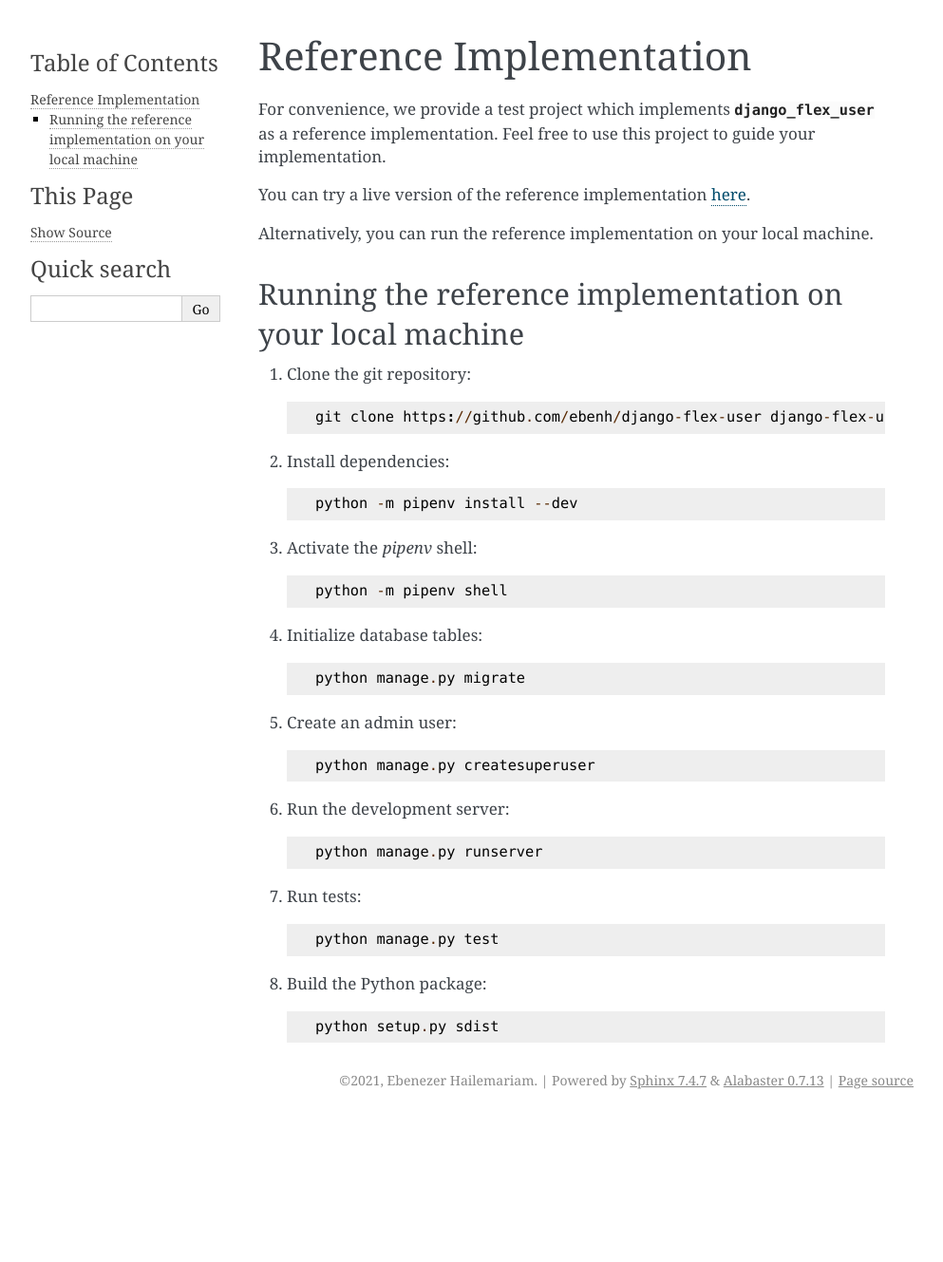
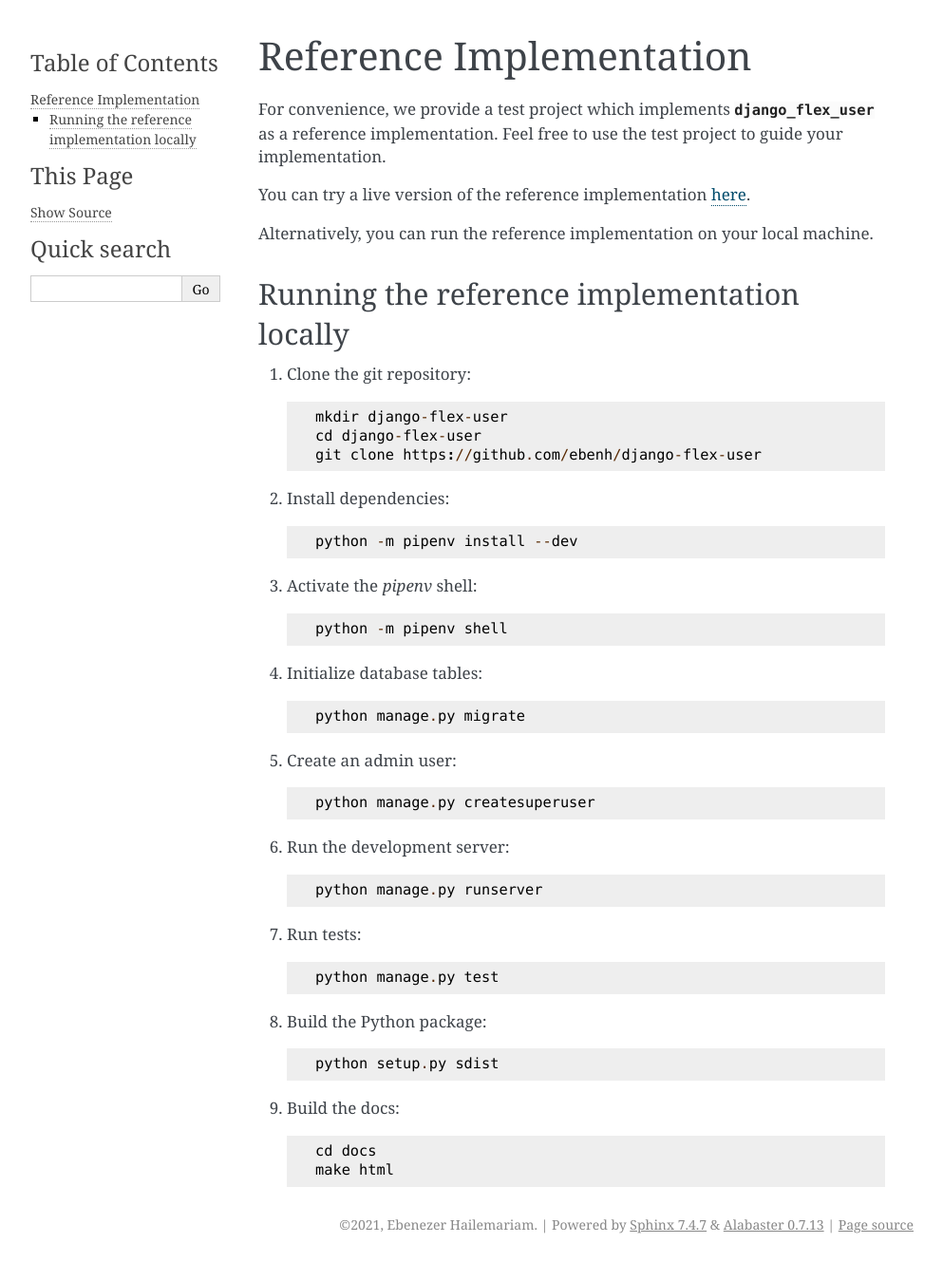
Before and after one commit to ebenh/django-flex-user, a Sphinx documentation site: the page built from docs/source/reference_implementation.rst, in a window 1280 px wide. Shown: the whole page at 95% size, without its empty margins (148-1141 px from the left). Built offline with Sphinx 7.4.7, drawn with Linux system fonts in a browser that asks for light colours; before the commit the page ends 1177 px from its top, so only the background shows below that.

Commit message:
Updating documentation

```diff
--- a/docs/source/reference_implementation.rst
+++ b/docs/source/reference_implementation.rst
@@ -2,18 +2,20 @@ Reference Implementation
 ========================
 
 For convenience, we provide a test project which implements :mod:`django_flex_user` as a reference implementation. Feel
-free to use this project to guide your implementation.
+free to use the test project to guide your implementation.
 
 You can try a live version of the reference implementation `here <https://django-flex-user.herokuapp.com>`_.
 
 Alternatively, you can run the reference implementation on your local machine.
 
-Running the reference implementation on your local machine
-++++++++++++++++++++++++++++++++++++++++++++++++++++++++++
+Running the reference implementation locally
+++++++++++++++++++++++++++++++++++++++++++++
 
 1. Clone the git repository::
 
-    git clone https://github.com/ebenh/django-flex-user django-flex-user
+    mkdir django-flex-user
+    cd django-flex-user
+    git clone https://github.com/ebenh/django-flex-user
 
 2. Install dependencies::
 
@@ -42,3 +44,8 @@ Running the reference implementation on your local machine
 8. Build the Python package::
 
     python setup.py sdist
+
+9. Build the docs::
+
+    cd docs
+    make html
```
